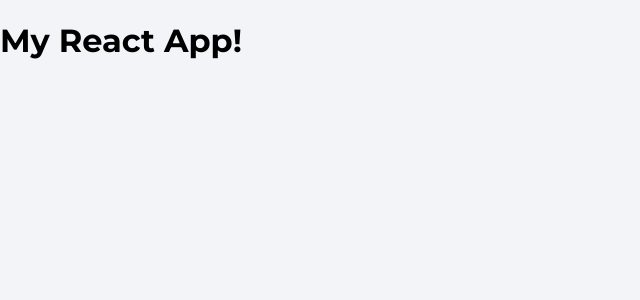
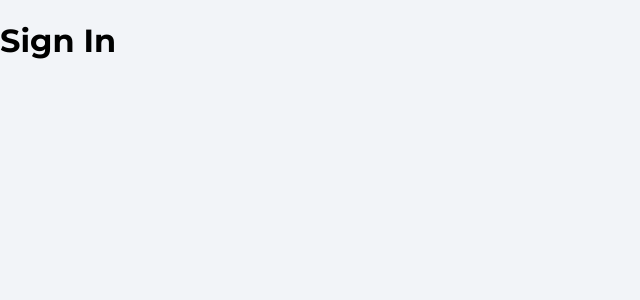
Before and after one commit to Elijah80/house-marketplace, a React (Create React App) app: page /profile in a window 1280 px wide. Shown: the top 300 px of the page, without its empty margins (0-640 px from the left). Built offline with nearby package versions, Linux system fonts and the light colour scheme.

Commit message:
Added pages that will be used in the app. Also added routes for the pages.

```diff
--- a/package.json
+++ b/package.json
@@ -9,6 +9,7 @@
     "firebase": "^10.8.0",
     "react": "^18.2.0",
     "react-dom": "^18.2.0",
+    "react-router-dom": "^6.22.0",
     "react-scripts": "5.0.1",
     "web-vitals": "^2.1.4"
   },
--- a/public/index.html
+++ b/public/index.html
@@ -24,7 +24,7 @@
       work correctly both with client-side routing and a non-root public URL.
       Learn how to configure a non-root public URL by running `npm run build`.
     -->
-    <title>React App</title>
+    <title>House Marketplace</title>
   </head>
   <body>
     <noscript>You need to enable JavaScript to run this app.</noscript>
--- a/src/App.js
+++ b/src/App.js
@@ -1,8 +1,26 @@
+import { BrowserRouter as Router, Routes, Route } from "react-router-dom"
+import Explore from "./pages/Explore"
+import Offers from "./pages/Offers"
+import Profile from "./pages/Profile"
+import SignIn from "./pages/SignIn"
+import SignUp from "./pages/SignUp"
+import ForgotPassword from "./pages/ForgotPassword"
+
 function App() {
   return (
-    <div>
-      <h1>My React App!</h1>
-    </div>
+    <>
+      <Router>
+        <Routes>
+          <Route path='/' element={<Explore />} />
+          <Route path='/offers' element={<Offers />} />
+          <Route path='/profile' element={<SignIn />} />
+          <Route path='/sign-in' element={<SignIn />} />
+          <Route path='/sign-up' element={<SignUp />} />
+          <Route path='/forgot-password' element={<ForgotPassword />} />
+        </Routes>
+      </Router>
+      {/* Navbar */}
+    </>
   );
 }
 
--- a/src/firebase.config.js
+++ b/src/firebase.config.js
@@ -14,3 +14,5 @@
 // Initialize Firebase
 initializeApp(firebaseConfig)
 export const db = getFirestore()
+
+// userRef value = prgXBUWhYMc0QOwjuJu9sHyoLqF3
--- /dev/null
+++ b/src/pages/Explore.jsx
@@ -0,0 +1,11 @@
+import React from 'react'
+
+function Explore() {
+  return (
+    <div>
+      <h1>Explore</h1>
+    </div>
+  )
+}
+
+export default Explore
--- /dev/null
+++ b/src/pages/ForgotPassword.jsx
@@ -0,0 +1,11 @@
+import React from 'react'
+
+function ForgotPassword() {
+  return (
+    <div>
+      <h1>Forgot Password</h1>
+    </div>
+  )
+}
+
+export default ForgotPassword
--- /dev/null
+++ b/src/pages/Offers.jsx
@@ -0,0 +1,11 @@
+import React from 'react'
+
+function Offers() {
+  return (
+    <div>
+      <h1>Offers</h1>
+    </div>
+  )
+}
+
+export default Offers
--- /dev/null
+++ b/src/pages/Profile.jsx
@@ -0,0 +1,11 @@
+import React from 'react'
+
+function Profile() {
+  return (
+    <div>
+      <h1>Profile</h1>
+    </div>
+  )
+}
+
+export default Profile
--- /dev/null
+++ b/src/pages/SignIn.jsx
@@ -0,0 +1,11 @@
+import React from 'react'
+
+function SignIn() {
+  return (
+    <div>
+      <h1>Sign In</h1>
+    </div>
+  )
+}
+
+export default SignIn
--- /dev/null
+++ b/src/pages/SignUp.jsx
@@ -0,0 +1,11 @@
+import React from 'react'
+
+function SignUp() {
+  return (
+    <div>
+      <h1>Sign Up</h1>
+    </div>
+  )
+}
+
+export default SignUp
```
Also changed, not shown: 1 other file (tests, documents, lock files or other folders).
